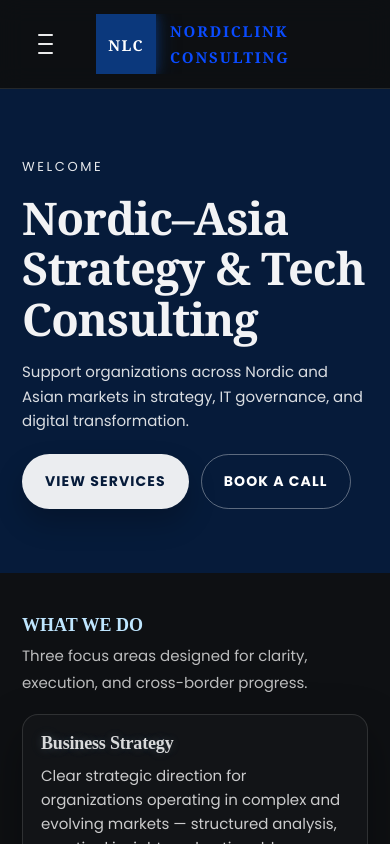
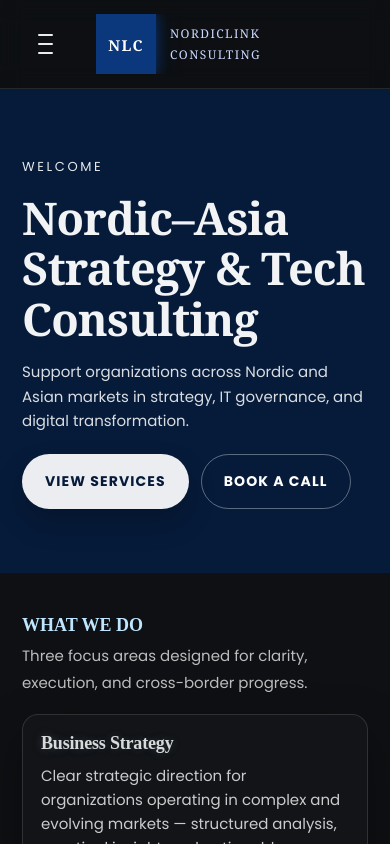
Before and after one commit to jeanalbertsen-svg/nordiclink-site, a React (Vite) app: page / in a window 390 px wide. Shown: the top 844 px of the page. Built offline with nearby package versions, Linux system fonts and the light colour scheme; the HTML template or start-up script is replaced by a standard one; a web font is replaced by a local one.

Commit message:
Fix mobile services dropdown and header styling

```diff
--- a/src/components/Logo.jsx
+++ b/src/components/Logo.jsx
@@ -83,9 +83,9 @@ export default function Logo({
         <div style={{ minWidth: 0 }}>
           <div
             style={{
-              color: "#0a4bffff",
-              fontSize: nameSize,
-              fontWeight: nameWeight,
+              color: "#cbd9ffff",
+              fontSize: 12,
+              fontWeight: "0.12em",
               letterSpacing: nameLetterSpacing,
               fontFamily,
               textTransform: "uppercase",
```
